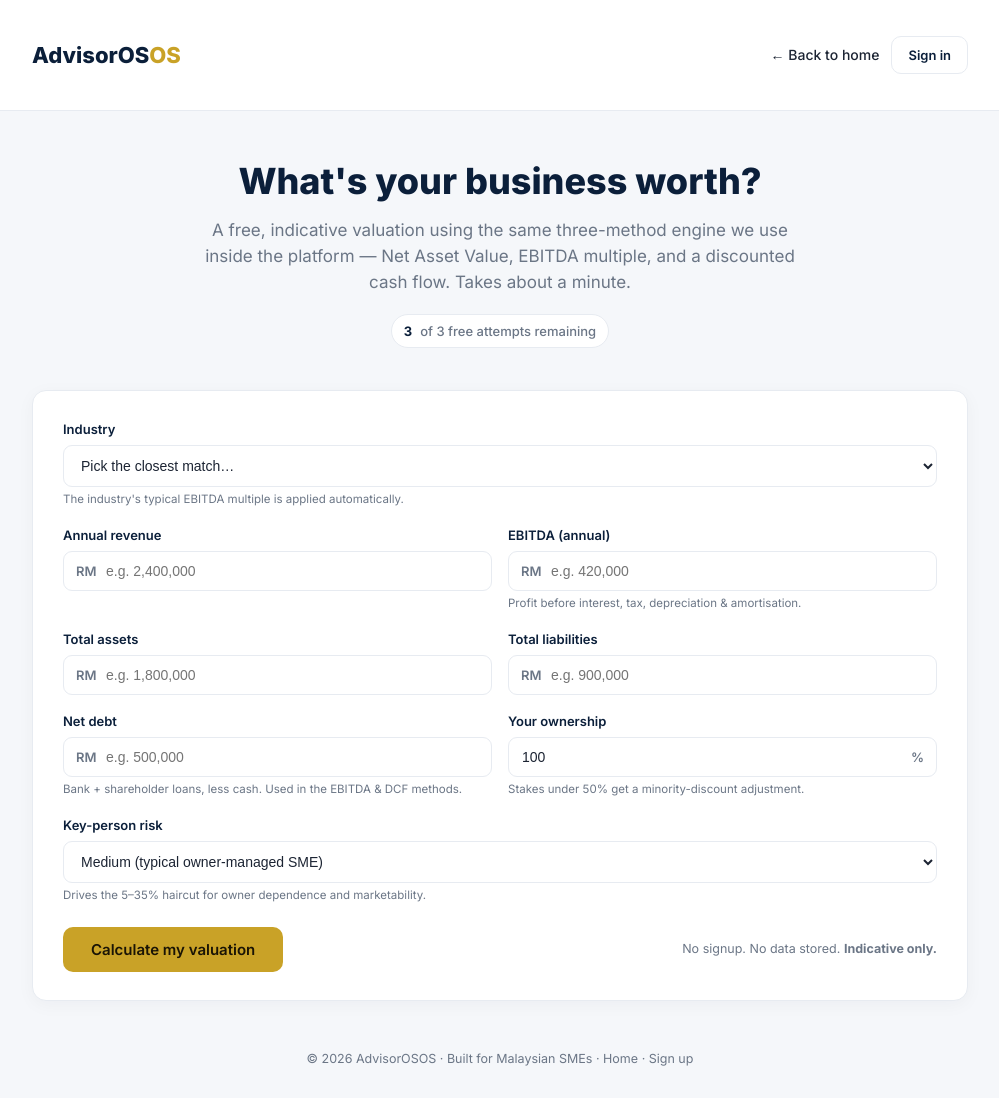
After one commit to Raychung11/FAOS, a PHP site: page /valuation-try.php in a window 1280 px wide. The commit adds this page. Shown: the whole page, without its empty margins (140-1139 px from the left). Run offline with PHP 8.4, Linux system fonts and the light colour scheme; tables that the repository leaves empty hold one stand-in row (values such as "Sample post").

Commit message:
Public valuation calculator — 3 free attempts per visitor
A no-signup teaser at /valuation-try.php that lets visitors run the same
three-method valuation engine the platform uses (NAV / EBITDA-multiple /
capitalised DCF, sequential discount stack). Designed as lead-gen: gives
a substantial answer, then routes to signup for the full report
(normalised EBITDA, multi-year DCF, AI commentary, PDF).

UX
- 8 inputs: industry, revenue, EBITDA, total assets, total liabilities,
  net debt, ownership %, key-person risk band.
- Industry dropdown shows the typical EBITDA multiple from the engine's
  library, so the multiple is auto-applied — no number-picking by the
  visitor.
- Result panel shows the headline range, the three-method breakdown
  table, the combined-discount stack and a clear "indicative only"
  disclaimer.
- CTA at the bottom of the result: "Want the full report? Sign up free."

Rate limiting (3 uses per visitor)
- Session counter ($_SESSION['vtry_count']) — primary, fast.
- Daily IP-hash counter in platform settings — backup, survives cookie
  clearing. IP never stored raw; we hash with a per-day salt.
- After 3 → form locks and shows a sign-up CTA instead.

Engine
- Calls the existing company_valuation() from includes/valuation.php
  with a synthetic {company, bf, assumptions} triple — same maths as
  the paid product, no shortcuts. Multi-year DCF and adjustments are
  intentionally NOT exposed (they are the sign-up hook).

Landing page
- Hero CTA on index.php updated to lead with the free calculator
  ("Try free: value my business") ahead of the existing "Get started"
  link — the calculator is the soft top-of-funnel.

No DB writes other than the IP counter. No PII captured. No emails
required. Public file at the project root (no .htaccess required).

Co-Authored-By: Claude Opus 4.7 (1M context) <noreply@anthropic.com>
Claude-Session: https://claude.ai/code/session_01CehCL4MjWo49J9XsvzUtQ4

```diff
--- a/index.php
+++ b/index.php
@@ -240,7 +240,8 @@ $pageTitle = 'AdvisorOS — The Entrepreneur Wealth Advisory Platform';
        then turns it into a prioritised plan and a written report. Built for
        Malaysia. Less admin, deeper advice.</p>
     <div class="lp-cta">
-      <a class="lp-btn primary" href="<?= e(url('signup.php')) ?>">Get started</a>
+      <a class="lp-btn primary" href="<?= e(url('valuation-try.php')) ?>">Try free: value my business</a>
+      <a class="lp-btn ghost" href="<?= e(url('signup.php')) ?>">Get started</a>
       <a class="lp-btn ghost" href="#how">See how it works</a>
     </div>
     <?php if ($heroImg): ?>
--- /dev/null
+++ b/valuation-try.php
@@ -0,0 +1,438 @@
+<?php
+/**
+ * AdvisorOS — Public "Try the Valuation" calculator.
+ *
+ * A no-signup teaser of the platform's valuation engine: visitor enters
+ * 7 simple numbers + their industry and risk band, and gets back the
+ * full NAV / EBITDA-multiple / DCF blend that paying customers see
+ * inside the app. Capped at 3 calculations per visitor (session cookie
+ * + IP-hash daily counter); after that, a "sign up to keep going" CTA
+ * is shown.
+ *
+ * No DB writes other than the IP counter. No PII captured.
+ */
+
+declare(strict_types=1);
+
+require_once __DIR__ . '/includes/bootstrap.php';
+require_once __DIR__ . '/includes/valuation.php';
+
+// Public page — but logged-in users should go to the real tool.
+if (is_logged_in() || attempt_remember_login()) {
+    redirect('advisor/clients.php');
+}
+
+const VTRY_MAX_PER_VISITOR = 3;
+
+/** Hash the requester IP (with a daily salt) — never stored raw. */
+function vtry_ip_key(): string
+{
+    $ip   = $_SERVER['REMOTE_ADDR'] ?? 'unknown';
+    $salt = (string) env('APP_KEY', 'advisoros');
+    return 'vtry:' . substr(hash('sha256', $ip . '|' . $salt . '|' . date('Y-m-d')), 0, 16);
+}
+
+/** Read combined visitor count: max(session counter, daily IP counter). */
+function vtry_count_used(): int
+{
+    $sess = (int) ($_SESSION['vtry_count'] ?? 0);
+    $ip   = 0;
+    try { $ip = (int) (platform_setting_get_json(vtry_ip_key(), ['n' => 0])['n'] ?? 0); }
+    catch (Throwable $e) { /* DB optional — fall back to session-only */ }
+    return max($sess, $ip);
+}
+
+/** Increment both counters after a successful calculation. */
+function vtry_count_increment(): void
+{
+    $_SESSION['vtry_count'] = (int) ($_SESSION['vtry_count'] ?? 0) + 1;
+    try {
+        $key = vtry_ip_key();
+        $cur = (int) (platform_setting_get_json($key, ['n' => 0])['n'] ?? 0);
+        platform_setting_put_json($key, ['n' => $cur + 1]);
+    } catch (Throwable $e) { /* best-effort */ }
+}
+
+$used    = vtry_count_used();
+$locked  = $used >= VTRY_MAX_PER_VISITOR;
+$result  = null;
+$inputs  = [
+    'industry'      => '',
+    'revenue'       => '',
+    'ebitda'        => '',
+    'total_assets'  => '',
+    'total_liab'    => '',
+    'net_debt'      => '',
+    'ownership_pct' => 100,
+    'risk_band'     => 1,
+];
+$errors  = [];
+
+if (is_post() && !$locked) {
+    csrf_check();
+
+    foreach ($inputs as $k => $_) {
+        $inputs[$k] = (string) input($k, '');
+    }
+
+    $industry      = (string) $inputs['industry'];
+    $revenue       = (float) str_replace(',', '', $inputs['revenue']);
+    $ebitda        = (float) str_replace(',', '', $inputs['ebitda']);
+    $totalAssets   = (float) str_replace(',', '', $inputs['total_assets']);
+    $totalLiab     = (float) str_replace(',', '', $inputs['total_liab']);
+    $netDebt       = max(0.0, (float) str_replace(',', '', $inputs['net_debt']));
+    $ownershipPct  = max(0.1, min(100.0, (float) $inputs['ownership_pct']));
+    $riskBand      = max(0, min(3, (int) $inputs['risk_band']));
+
+    if ($industry === '')                   { $errors[] = 'Pick the closest industry.'; }
+    if ($revenue <= 0)                      { $errors[] = 'Revenue must be greater than zero.'; }
+    if ($totalAssets <= 0)                  { $errors[] = 'Total assets must be greater than zero.'; }
+    if ($ebitda > $revenue)                 { $errors[] = 'EBITDA can\'t exceed revenue — please re-check.'; }
+    if ($totalLiab > $totalAssets * 5)      { $errors[] = 'Liabilities look unusually high vs assets — please re-check.'; }
+
+    if (!$errors) {
+        $hint     = valuation_industry_lookup($industry);
+        $multiple = $hint ? (float) $hint['ebitda_mid'] : 4.0;
+
+        $company = ['ownership_pct' => $ownershipPct, 'industry' => $industry, 'name' => 'Your business'];
+        $bf = [
+            'total_assets'      => $totalAssets,
+            'total_liabilities' => $totalLiab,
+            'ebitda'            => $ebitda,
+            'net_profit'        => $ebitda * 0.72, // post-tax-ish, only used as DCF fallback
+            'bank_loans'        => $netDebt,
+            'shareholder_loans' => 0.0,
+            'cash'              => 0.0,
+        ];
+        $assu = [
+            'multiple'      => $multiple,
+            'discount'      => 18.0,
+            'growth'        => 3.0,
+            'weight_nav'    => 20,
+            'weight_ebitda' => 50,
+            'weight_dcf'    => 30,
+            'dlom_pct'      => 25,
+            'minority_pct'  => $ownershipPct < 50 ? 15 : 0,
+            'dcf_method'    => 'gordon',
+            'adjustments'   => [],
+        ];
+        $v = company_valuation($company, $bf, $assu, $riskBand);
+
+        $result = [
+            'val'       => $v,
+            'industry'  => $hint,
+            'multiple'  => $multiple,
+            'ownership' => $ownershipPct,
+            'risk_band' => $riskBand,
+        ];
+        vtry_count_increment();
+        $used   = vtry_count_used();
+        $locked = $used >= VTRY_MAX_PER_VISITOR;
+    }
+}
+
+$riskLabels = [0 => 'Low (well-diversified, strong #2)',
+               1 => 'Medium (typical owner-managed SME)',
+               2 => 'High (founder-dependent)',
+               3 => 'Critical (single point of failure)'];
+
+$pageTitle = 'Try the Business Valuation — AdvisorOS';
+?>
+<!DOCTYPE html>
+<html lang="en">
+<head>
+<meta charset="utf-8">
+<meta name="viewport" content="width=device-width, initial-scale=1">
+<title><?= e($pageTitle) ?></title>
+<meta name="description" content="Free indicative business valuation — three transparent methods, an instant range, no signup. Built for Malaysian SMEs.">
+<link rel="preconnect" href="https://fonts.googleapis.com">
+<link href="https://fonts.googleapis.com/css2?family=Inter:wght@400;500;600;700;800&display=swap" rel="stylesheet">
+<link rel="stylesheet" href="<?= e(url('assets/css/app.css')) ?>">
+<style>
+  body{background:var(--bg);color:var(--ink);font-family:Inter,system-ui,sans-serif;margin:0}
+  .vt-wrap{max-width:980px;margin:0 auto;padding:0 22px}
+  .vt-nav{display:flex;justify-content:space-between;align-items:center;padding:18px 0;
+          border-bottom:1px solid var(--line);background:#fff}
+  .vt-logo{font-weight:800;font-size:22px;color:var(--navy)}
+  .vt-logo span{color:var(--gold)}
+  .vt-hero{padding:50px 0 24px;text-align:center}
+  .vt-hero h1{font-size:36px;line-height:1.15;margin:0 0 14px;color:var(--navy);font-weight:800}
+  .vt-hero p{font-size:17px;color:var(--muted);max-width:600px;margin:0 auto 18px}
+  .vt-quota{display:inline-flex;align-items:center;gap:8px;padding:6px 12px;border-radius:20px;
+            background:#fff;border:1px solid var(--line);font-size:13px;color:var(--muted);font-weight:500}
+  .vt-quota strong{color:var(--navy)}
+  .vt-card{background:#fff;border:1px solid var(--line);border-radius:14px;
+           padding:28px 30px;margin:18px 0;box-shadow:0 4px 18px rgba(11,31,58,.04)}
+  .vt-grid{display:grid;grid-template-columns:1fr 1fr;gap:16px}
+  .vt-grid .vt-row.full{grid-column:1/-1}
+  .vt-row label{display:block;font-size:13px;font-weight:600;color:var(--navy);margin-bottom:6px}
+  .vt-row .hint{display:block;font-size:11.5px;color:var(--muted);margin-top:4px;font-weight:400}
+  .vt-row input,.vt-row select{width:100%;padding:11px 13px;border:1px solid var(--line);
+            border-radius:9px;font-size:14px;background:#fff;color:var(--ink);box-sizing:border-box}
+  .vt-row input:focus,.vt-row select:focus{outline:none;border-color:var(--gold);box-shadow:0 0 0 3px rgba(201,162,39,.18)}
+  .vt-prefix{position:relative}
+  .vt-prefix input{padding-left:42px}
+  .vt-prefix::before{content:'RM';position:absolute;left:13px;top:50%;transform:translateY(-50%);
+                     font-size:13px;color:var(--muted);font-weight:600;pointer-events:none}
+  .vt-suffix{position:relative}
+  .vt-suffix input{padding-right:32px}
+  .vt-suffix::after{content:'%';position:absolute;right:13px;top:50%;transform:translateY(-50%);
+                    font-size:13px;color:var(--muted);font-weight:600;pointer-events:none}
+  .vt-btn{display:inline-flex;align-items:center;justify-content:center;padding:13px 28px;
+          border-radius:10px;font-weight:600;font-size:15px;text-decoration:none;
+          border:none;cursor:pointer;font-family:inherit}
+  .vt-btn.primary{background:var(--gold);color:#1a1405}
+  .vt-btn.primary:hover{filter:brightness(.95)}
+  .vt-btn.ghost{background:#fff;color:var(--navy);border:1px solid var(--line)}
+  .vt-errs{background:#fdecea;border:1px solid #f0b4ad;color:#922b21;border-radius:8px;
+           padding:12px 16px;margin-bottom:18px;font-size:14px}
+  .vt-errs ul{margin:4px 0 0 18px;padding:0}
+  .vt-result-hero{text-align:center;padding:18px 12px 24px;background:linear-gradient(135deg,#0B1F3A 0%,#162e4a 100%);
+                  color:#fff;border-radius:14px;margin-bottom:18px}
+  .vt-result-hero .label{font-size:13px;color:#a8b6c9;text-transform:uppercase;letter-spacing:.06em;font-weight:600}
+  .vt-result-hero .value{font-size:36px;font-weight:800;margin:8px 0 6px;color:var(--gold)}
+  .vt-result-hero .range{font-size:14px;color:#cdd6e4}
+  .vt-table{width:100%;border-collapse:collapse;margin:8px 0}
+  .vt-table th,.vt-table td{padding:10px 14px;border-bottom:1px solid var(--line);font-size:14px;text-align:left}
+  .vt-table th{background:#f7f9fc;color:var(--navy);font-weight:600;font-size:12.5px;
+               text-transform:uppercase;letter-spacing:.04em}
+  .vt-table .tnum{text-align:right;white-space:nowrap;font-variant-numeric:tabular-nums}
+  .vt-table tr.total td{font-weight:700;color:var(--navy);background:#f7f9fc}
+  .vt-cta{background:linear-gradient(135deg,var(--gold) 0%,#b8901f 100%);color:#1a1405;
+          padding:28px 30px;border-radius:14px;text-align:center;margin-top:22px}
+  .vt-cta h3{margin:0 0 8px;font-size:22px;font-weight:800}
+  .vt-cta p{margin:0 0 18px;font-size:15px;color:#3d3008;max-width:520px;margin-left:auto;margin-right:auto}
+  .vt-cta .vt-btn{background:#0B1F3A;color:#fff}
+  .vt-disclaimer{font-size:12px;color:var(--muted);background:#f7f9fc;border-left:3px solid var(--gold);
+                 padding:12px 16px;border-radius:6px;margin:18px 0;line-height:1.55}
+  .vt-lockout{text-align:center;padding:40px 30px}
+  .vt-lockout h2{font-size:24px;color:var(--navy);margin:0 0 8px}
+  .vt-lockout p{color:var(--muted);margin:0 0 20px;font-size:15px}
+  @media (max-width:640px){
+    .vt-grid{grid-template-columns:1fr}
+    .vt-hero h1{font-size:28px}
+    .vt-result-hero .value{font-size:30px}
+  }
+</style>
+</head>
+<body>
+<div class="vt-nav">
+  <div class="vt-wrap" style="display:flex;justify-content:space-between;align-items:center;width:100%;padding:18px 22px">
+    <a href="<?= e(url('index.php')) ?>" class="vt-logo" style="text-decoration:none"><?= e(APP_NAME) ?><span>OS</span></a>
+    <div style="display:flex;gap:12px;align-items:center">
+      <a href="<?= e(url('index.php')) ?>" style="font-size:14px;color:var(--ink);text-decoration:none;font-weight:500">← Back to home</a>
+      <a class="vt-btn ghost" style="padding:8px 16px;font-size:13px"
+         href="<?= e(url('login.php')) ?>">Sign in</a>
+    </div>
+  </div>
+</div>
+
+<div class="vt-wrap">
+
+<header class="vt-hero">
+  <h1>What's your business worth?</h1>
+  <p>A free, indicative valuation using the same three-method engine we
+     use inside the platform — Net Asset Value, EBITDA multiple, and
+     a discounted cash flow. Takes about a minute.</p>
+  <span class="vt-quota">
+    <strong><?= max(0, VTRY_MAX_PER_VISITOR - $used) ?></strong>
+    of <?= VTRY_MAX_PER_VISITOR ?> free attempts remaining
+  </span>
+</header>
+
+<?php if ($locked && !$result): ?>
+  <div class="vt-card vt-lockout">
+    <h2>You've used your free attempts</h2>
+    <p>Sign up free to run unlimited valuations, save scenarios, and get
+       the full report with normalised EBITDA, multi-year DCF and AI
+       commentary.</p>
+    <div style="display:flex;gap:10px;justify-content:center;flex-wrap:wrap">
+      <a class="vt-btn primary" href="<?= e(url('signup.php')) ?>">Sign up free</a>
+      <a class="vt-btn ghost" href="<?= e(url('index.php')) ?>">See plans &amp; pricing</a>
+    </div>
+  </div>
+<?php else: ?>
+
+<?php if ($errors): ?>
+  <div class="vt-errs">
+    <strong>Please fix:</strong>
+    <ul><?php foreach ($errors as $err): ?><li><?= e($err) ?></li><?php endforeach; ?></ul>
+  </div>
+<?php endif; ?>
+
+<form method="post" class="vt-card">
+  <?= csrf_field() ?>
+  <div class="vt-grid">
+
+    <div class="vt-row full">
+      <label for="industry">Industry</label>
+      <select id="industry" name="industry" required>
+        <option value="">Pick the closest match…</option>
+        <?php foreach (valuation_industries() as $ind): ?>
+          <option value="<?= e($ind['code']) ?>"<?= $inputs['industry'] === $ind['code'] ? ' selected' : '' ?>>
+            <?= e($ind['label']) ?> — typically <?= e($ind['ebitda_mid']) ?>× EBITDA
+          </option>
+        <?php endforeach; ?>
+      </select>
+      <span class="hint">The industry's typical EBITDA multiple is applied automatically.</span>
+    </div>
+
+    <div class="vt-row">
+      <label for="revenue">Annual revenue</label>
+      <div class="vt-prefix">
+        <input id="revenue" name="revenue" type="number" min="0" step="1000" required
+               value="<?= e($inputs['revenue']) ?>" placeholder="e.g. 2,400,000">
+      </div>
+    </div>
+
+    <div class="vt-row">
+      <label for="ebitda">EBITDA (annual)</label>
+      <div class="vt-prefix">
+        <input id="ebitda" name="ebitda" type="number" step="1000" required
+               value="<?= e($inputs['ebitda']) ?>" placeholder="e.g. 420,000">
+      </div>
+      <span class="hint">Profit before interest, tax, depreciation &amp; amortisation.</span>
+    </div>
+
+    <div class="vt-row">
+      <label for="total_assets">Total assets</label>
+      <div class="vt-prefix">
+        <input id="total_assets" name="total_assets" type="number" min="0" step="1000" required
+               value="<?= e($inputs['total_assets']) ?>" placeholder="e.g. 1,800,000">
+      </div>
+    </div>
+
+    <div class="vt-row">
+      <label for="total_liab">Total liabilities</label>
+      <div class="vt-prefix">
+        <input id="total_liab" name="total_liab" type="number" min="0" step="1000" required
+               value="<?= e($inputs['total_liab']) ?>" placeholder="e.g. 900,000">
+      </div>
+    </div>
+
+    <div class="vt-row">
+      <label for="net_debt">Net debt</label>
+      <div class="vt-prefix">
+        <input id="net_debt" name="net_debt" type="number" min="0" step="1000"
+               value="<?= e($inputs['net_debt']) ?>" placeholder="e.g. 500,000">
+      </div>
+      <span class="hint">Bank + shareholder loans, less cash. Used in the EBITDA &amp; DCF methods.</span>
+    </div>
+
+    <div class="vt-row">
+      <label for="ownership_pct">Your ownership</label>
+      <div class="vt-suffix">
+        <input id="ownership_pct" name="ownership_pct" type="number" min="1" max="100" step="0.1" required
+               value="<?= e($inputs['ownership_pct']) ?>">
+      </div>
+      <span class="hint">Stakes under 50% get a minority-discount adjustment.</span>
+    </div>
+
+    <div class="vt-row full">
+      <label for="risk_band">Key-person risk</label>
+      <select id="risk_band" name="risk_band">
+        <?php foreach ($riskLabels as $k => $lab): ?>
+          <option value="<?= $k ?>"<?= (int) $inputs['risk_band'] === $k ? ' selected' : '' ?>>
+            <?= e($lab) ?>
+          </option>
+        <?php endforeach; ?>
+      </select>
+      <span class="hint">Drives the 5–35% haircut for owner dependence and marketability.</span>
+    </div>
+
+  </div>
+
+  <div style="display:flex;justify-content:space-between;align-items:center;margin-top:22px;gap:12px;flex-wrap:wrap">
+    <button type="submit" class="vt-btn primary">Calculate my valuation</button>
+    <span style="font-size:12.5px;color:var(--muted)">
+      No signup. No data stored. <strong>Indicative only.</strong>
+    </span>
+  </div>
+</form>
+
+<?php if ($result): $v = $result['val']; ?>
+  <div class="vt-card" id="result">
+    <div class="vt-result-hero">
+      <div class="label">Indicative equity value (your stake)</div>
+      <div class="value">RM <?= money($v['client_stake']) ?></div>
+      <div class="range">
+        Whole-company range: RM <?= money($v['low']) ?> &nbsp;–&nbsp; RM <?= money($v['high']) ?>
+        &nbsp;·&nbsp; mid RM <?= money($v['mid']) ?>
+      </div>
+    </div>
+
+    <h3 style="margin:0 0 4px;color:var(--navy);font-size:17px">How we got there</h3>
+    <p class="hint" style="margin:0 0 12px;color:var(--muted);font-size:13px">
+      Three transparent methods, weighted 20% / 50% / 30%, then haircut for
+      key-person risk and marketability.
+    </p>
+    <table class="vt-table">
+      <thead><tr><th>Method</th><th class="tnum">Equity value (RM)</th><th class="tnum">Weight</th></tr></thead>
+      <tbody>
+        <tr><td>Net Asset Value (assets − liabilities)</td>
+          <td class="tnum"><?= money($v['nav']) ?></td>
+          <td class="tnum">20%</td></tr>
+        <tr><td>EBITDA × <?= e($result['multiple']) ?>×
+          <?php if ($result['industry']): ?>
+            <span class="hint" style="font-size:11.5px;color:var(--muted)">
+              (<?= e($result['industry']['label']) ?> band)</span>
+          <?php endif; ?>
+          </td>
+          <td class="tnum"><?= money($v['ebitda_equity']) ?></td>
+          <td class="tnum">50%</td></tr>
+        <tr><td>Capitalised DCF (Gordon growth on EBITDA)</td>
+          <td class="tnum"><?= money($v['dcf_equity']) ?></td>
+          <td class="tnum">30%</td></tr>
+        <tr><td>Weighted equity (pre-discount)</td>
+          <td class="tnum"><?= money($v['weighted_pre_discount']) ?></td>
+          <td class="tnum"></td></tr>
+        <tr><td>Less: combined discount
+          (<?= (int) round($v['discount_keyperson'] * 100) ?>% key-person ×
+          <?= (int) round($v['discount_dlom'] * 100) ?>% DLOM
+          <?php if ($v['discount_minority'] > 0): ?>
+            × <?= (int) round($v['discount_minority'] * 100) ?>% minority
+          <?php endif; ?>)</td>
+          <td class="tnum">−<?= (int) round($v['discount'] * 100) ?>%</td>
+          <td class="tnum"></td></tr>
+        <tr class="total"><td>Indicative mid (whole company)</td>
+          <td class="tnum">RM <?= money($v['mid']) ?></td>
+          <td class="tnum"></td></tr>
+        <tr class="total"><td>Your stake (× <?= rtrim(rtrim(number_format($result['ownership'], 2), '0'), '.') ?>%)</td>
+          <td class="tnum">RM <?= money($v['client_stake']) ?></td>
+          <td class="tnum"></td></tr>
+      </tbody>
+    </table>
+
+    <div class="vt-disclaimer">
+      <strong>Indicative estimate for discussion only.</strong> This is not a
+      formal valuation, audit, fairness opinion or transaction document.
+      The figure is sensitive to the industry multiple, the discount rate
+      and the marketability assumption. For any binding purpose, engage a
+      licensed valuer.
+    </div>
+
+    <div class="vt-cta">
+      <h3>Want the full report?</h3>
+      <p>Sign up free to add normalised EBITDA adjustments, a multi-year
+         explicit DCF, AI commentary tailored to your firm's house style,
+         and a polished PDF you can share with the owner.</p>
+      <a class="vt-btn primary" href="<?= e(url('signup.php')) ?>">Sign up free</a>
+    </div>
+  </div>
+
+  <?php if ($result): ?>
+    <script>document.getElementById('result').scrollIntoView({behavior:'smooth',block:'start'});</script>
+  <?php endif; ?>
+<?php endif; ?>
+
+<?php endif; // !locked-no-result ?>
+
+<footer style="text-align:center;padding:30px 0;color:var(--muted);font-size:12.5px">
+  © <?= date('Y') ?> <?= e(APP_NAME) ?>OS · Built for Malaysian SMEs ·
+  <a href="<?= e(url('index.php')) ?>" style="color:var(--muted)">Home</a> ·
+  <a href="<?= e(url('signup.php')) ?>" style="color:var(--muted)">Sign up</a>
+</footer>
+
+</div>
+</body>
+</html>
```
